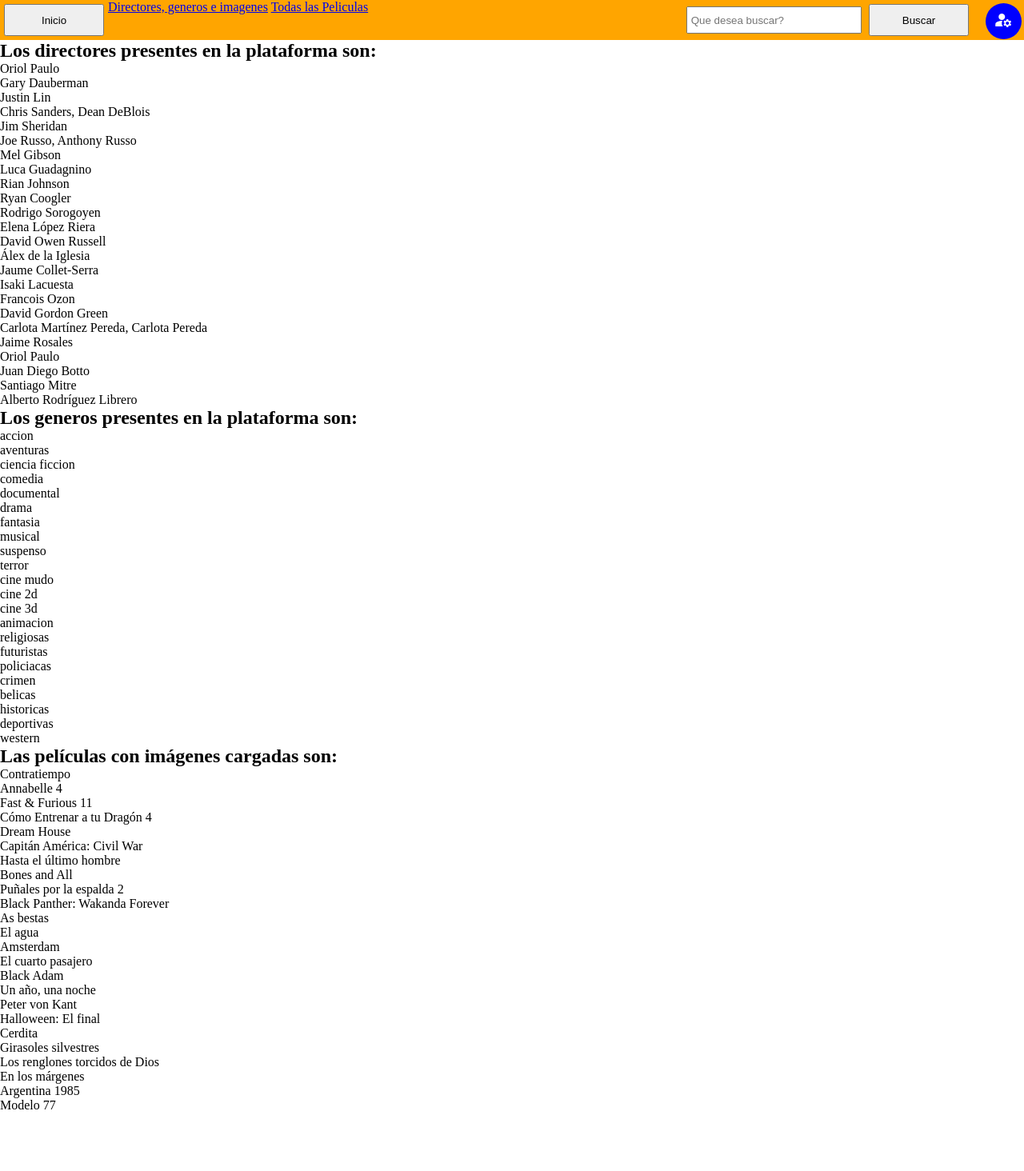
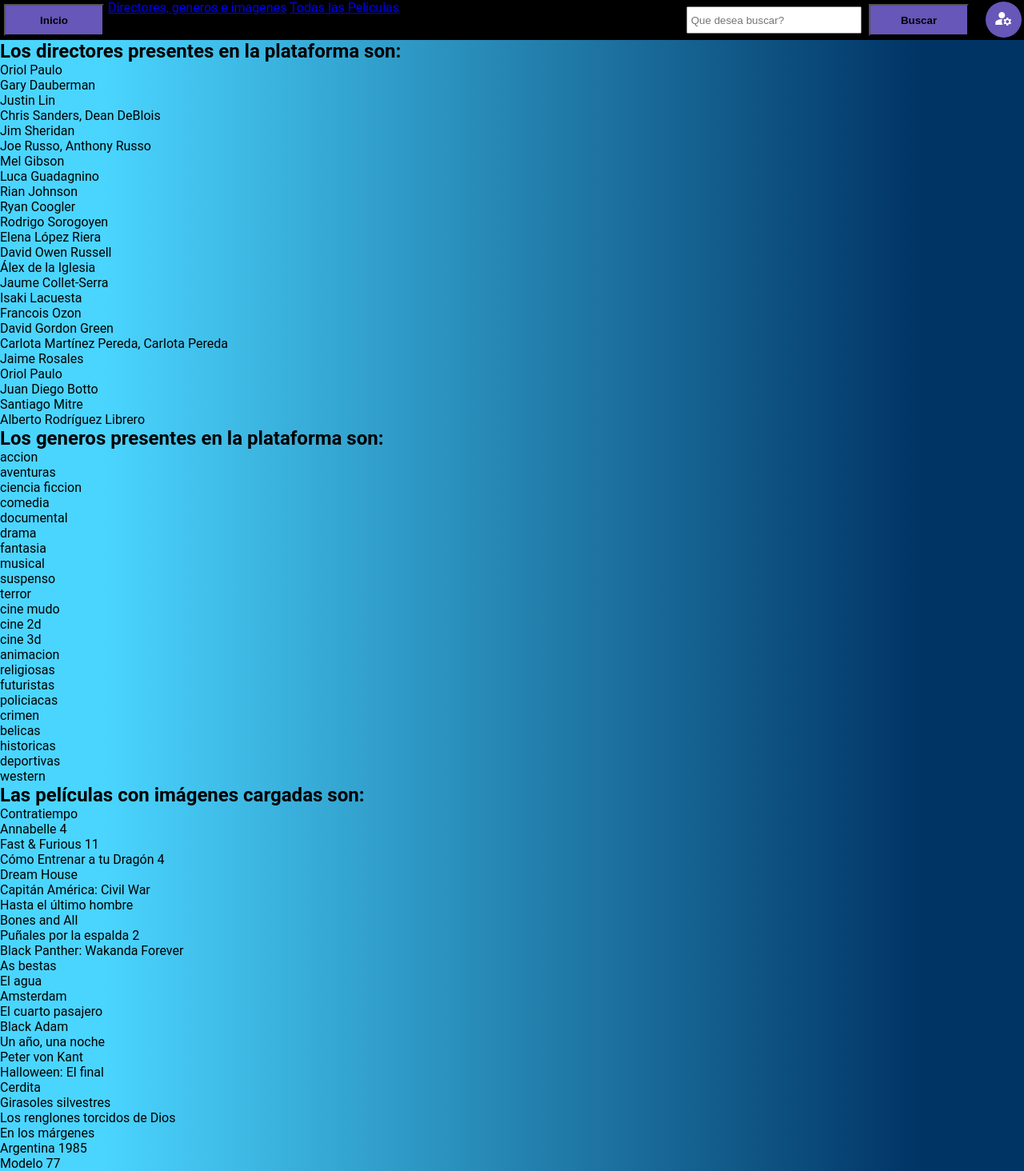
Before and after one commit to AntonioDelGreco/Proyecto-Prog2, a Flask app: page /dgi in a window 1280 px wide. Shown: the whole page at 80% size. Before the commit the page ends 1387 px from the top, so only its background shows below. Run offline with Flask 2, Linux system fonts and the light colour scheme.

Commit message:
cambios en el diseño (visualizacion)

```diff
--- a/static/css/estilos_index.css
+++ b/static/css/estilos_index.css
@@ -6,7 +6,11 @@
 header {
     height: 50px;
     width: 100%;
-    background-color: orange;
+    background-color: rgb(0, 0, 0);
+}
+
+body {
+    background: linear-gradient(90deg, rgb(74, 213, 255) 10%, rgb(0, 52, 101) 90%);
 }
 
 header nav {
@@ -15,10 +19,12 @@ header nav {
 }
 
 .boton-menu {
-    align-self: center;
+    /* align-self: center; */
     width: 125px;
     height: 40px;
     margin:5px;
+    font-weight: bold;
+    background-color: rgb(102, 87, 184);
 }
 
 .buscador {
@@ -33,42 +39,113 @@ header nav {
 
 #btn-perfil {
     position: absolute;
-    top:0.5%;
+    top:0.3%;
     right:0.25%;
     border-radius: 50%;
     border-style:hidden;
     width: 45px;
     height: 45px;
     color:white;
-    background-color: blue;
+    background-color: rgb(102, 87, 184);
 }
 
 button:hover {
     cursor:pointer;
 }
+
 #btn-perfil:active {
     background-color: #6c6cffc5;
 }
 
-.boton_inicio {
+/* .boton_inicio {
     width: 100px;
     height: 80px;
-}
+} */
 
 .articulos div {
     position:relative;
     display:flex;
     display:inline-block;
     margin:15px;
+    margin-left: 3%;
 }
 
 .articulos div p {
-    position:absolute;
+    text-transform: uppercase;
+    text-align: center;
+    color: black;
+    background-color: aliceblue;
+    font-family:'Franklin Gothic Medium', 'Arial Narrow', Arial, sans-serif
+    /* position:absolute;
     bottom:1.25%;
     width: 100%;
     height: 15%;
     background: #FF7A59;
     opacity: .6;
-    align-items: center;
+    align-items: center; */
 }
-            /*comentario*/
+
+@import url(https://fonts.googleapis.com/css?family=Roboto:300);
+
+.login-page {
+  width: 500px;
+  padding: 8% 0 0;
+  margin: auto;
+}
+.form {
+  position: relative;
+  z-index: 1;
+  background: #FFFFFF;
+  max-width: 360px;
+  margin: 0 auto 100px;
+  padding: 45px;
+  text-align: center;
+  box-shadow: 0 0 20px 0 rgba(0, 0, 0, 0.2), 0 5px 5px 0 rgba(0, 0, 0, 0.24);
+}
+.form input {
+  font-family: "Roboto", sans-serif;
+  outline: 0;
+  background: #f2f2f2;
+  width: 100%;
+  border: 0;
+  margin: 0 0 15px;
+  padding: 15px;
+  box-sizing: border-box;
+  font-size: 14px;
+}
+.form button {
+  font-family: "Roboto", sans-serif;
+  text-transform: uppercase;
+  outline: 0;
+  background: #5515f6;
+  width: 100%;
+  border: 0;
+  padding: 15px;
+  color: #FFFFFF;
+  font-size: 14px;
+  -webkit-transition: all 0.3 ease;
+  transition: all 0.3 ease;
+  cursor: pointer;
+}
+.form button:hover,.form button:active,.form button:focus {
+  background: #1803f9;
+}
+.form .message {
+  margin: 15px 0 0;
+  color: #b3b3b3;
+  font-size: 12px;
+}
+.form .message a {
+  color: #270dd1;
+  text-decoration: none;
+}
+.form .register-form {
+  display: none;
+}
+
+body {
+  background: linear-gradient(90deg, rgb(74, 213, 255) 10%, rgb(0, 52, 101) 90%);
+  font-family: "Roboto", sans-serif;
+  -webkit-font-smoothing: antialiased;
+  -moz-osx-font-smoothing: grayscale;
+}
```
